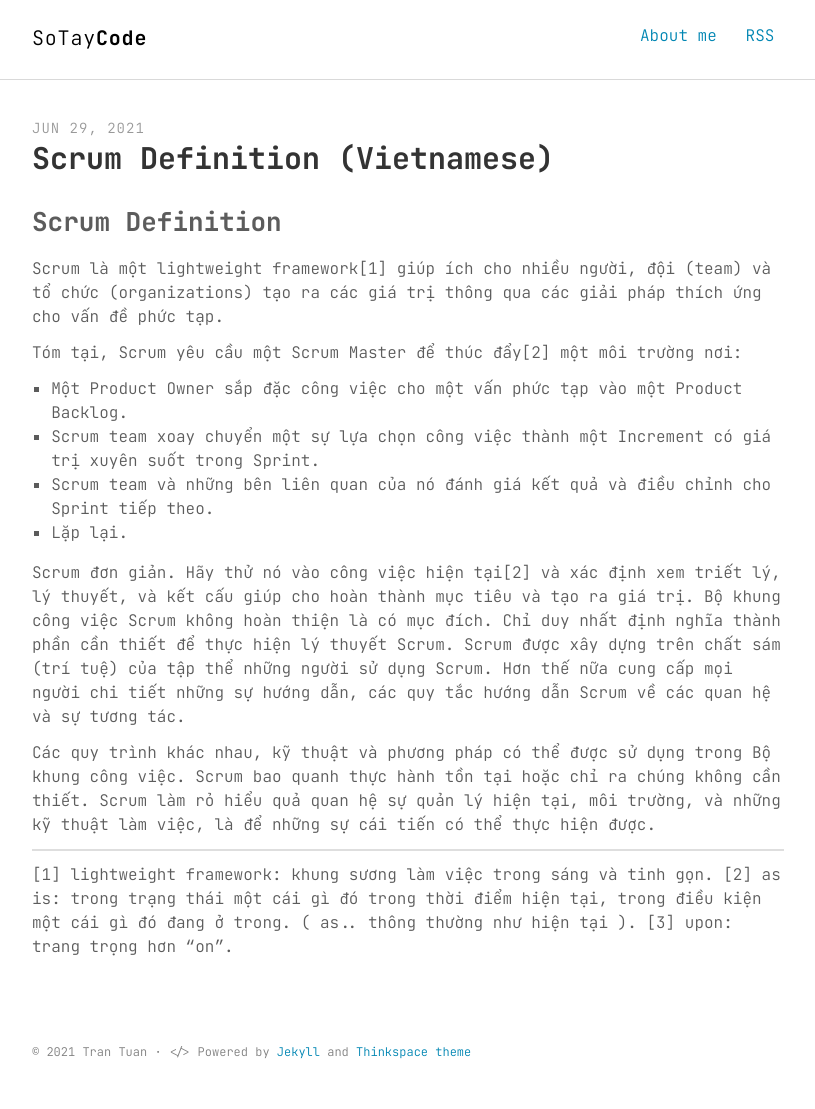
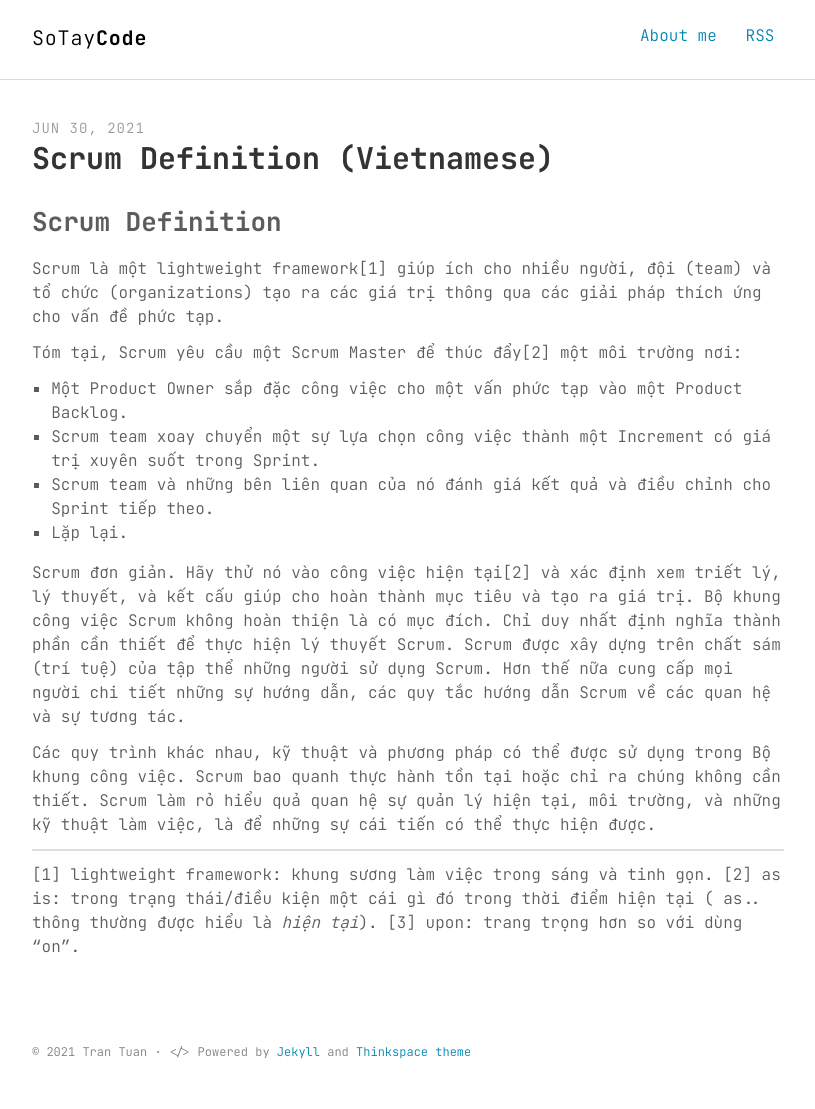
Before and after one commit to sotaycode/notecode, a Jekyll site: the page built from _posts/Scrum Guide/2021-06-29-Scrum Definition.md, in a window 1280 px wide. Shown: the whole page, without its empty margins (232-1047 px from the left). Built offline with Jekyll 4.4.1, drawn with Linux system fonts in a browser that asks for light colours.

Commit message:
Update Scrum guide

```diff
--- a/_posts/Scrum Guide/2021-06-29-Scrum Definition.md
+++ b/_posts/Scrum Guide/2021-06-29-Scrum Definition.md
@@ -1,7 +1,7 @@
 ---
 layout: post
 title:  "Scrum Definition (Vietnamese)"
-date:   2021-06-29 09:29:20
+date:   2021-06-30 09:29:20
 categories: Scrum Guide
 ---
 
@@ -23,5 +23,5 @@ Các quy trình khác nhau, kỹ thuật và phương pháp có thể được s
 ------
 
 [1] lightweight framework: khung sương làm việc trong sáng và tinh gọn.
-[2] as is: trong trạng thái một cái gì đó trong thời điểm hiện tại, trong điều kiện một cái gì đó đang ở trong. ( as.. thông thường như hiện tại ).
-[3] upon: trang trọng hơn "on".
+[2] as is: trong trạng thái/điều kiện một cái gì đó trong thời điểm hiện tại ( as.. thông thường được hiểu là *hiện tại*).
+[3] upon: trang trọng hơn so với dùng "on".
```
Also changed, not shown: _posts/Scrum Guide/2021-06-29-Scrum Guide Translate.md (+2 -2 lines).
